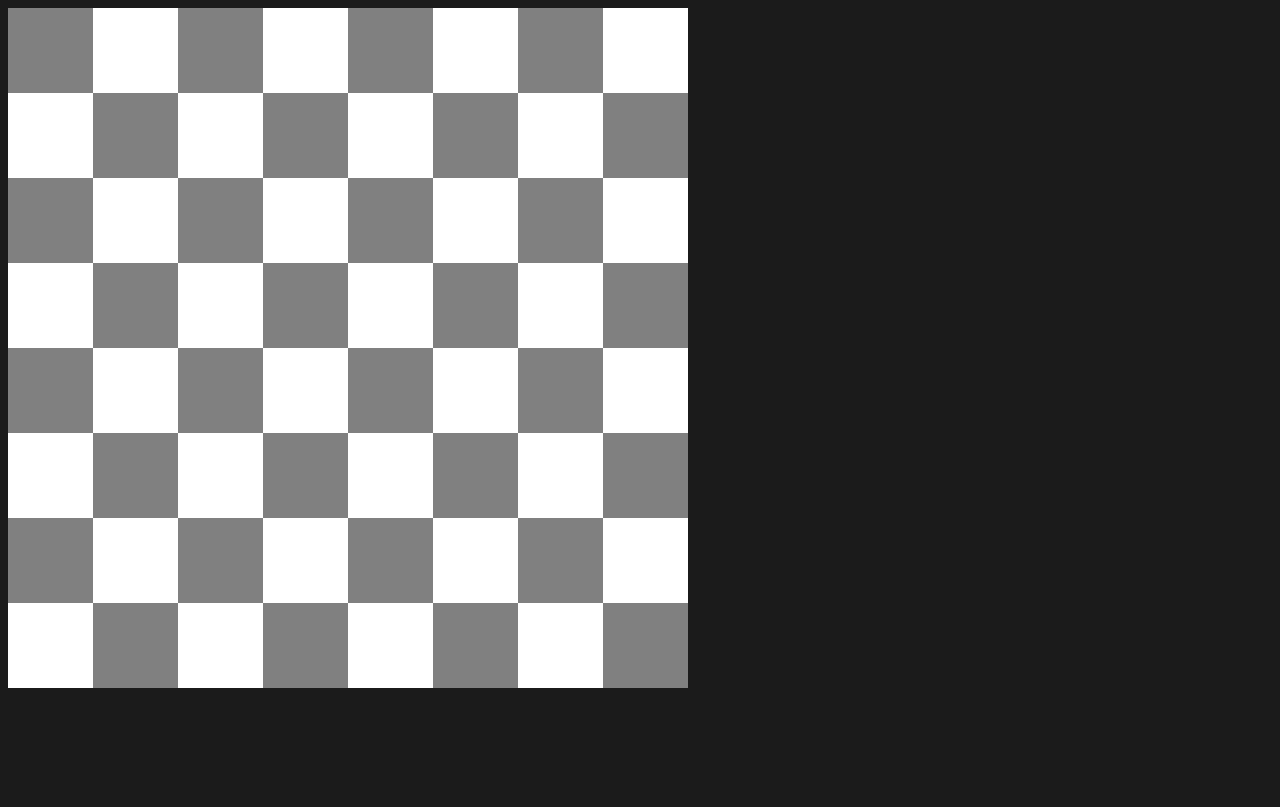
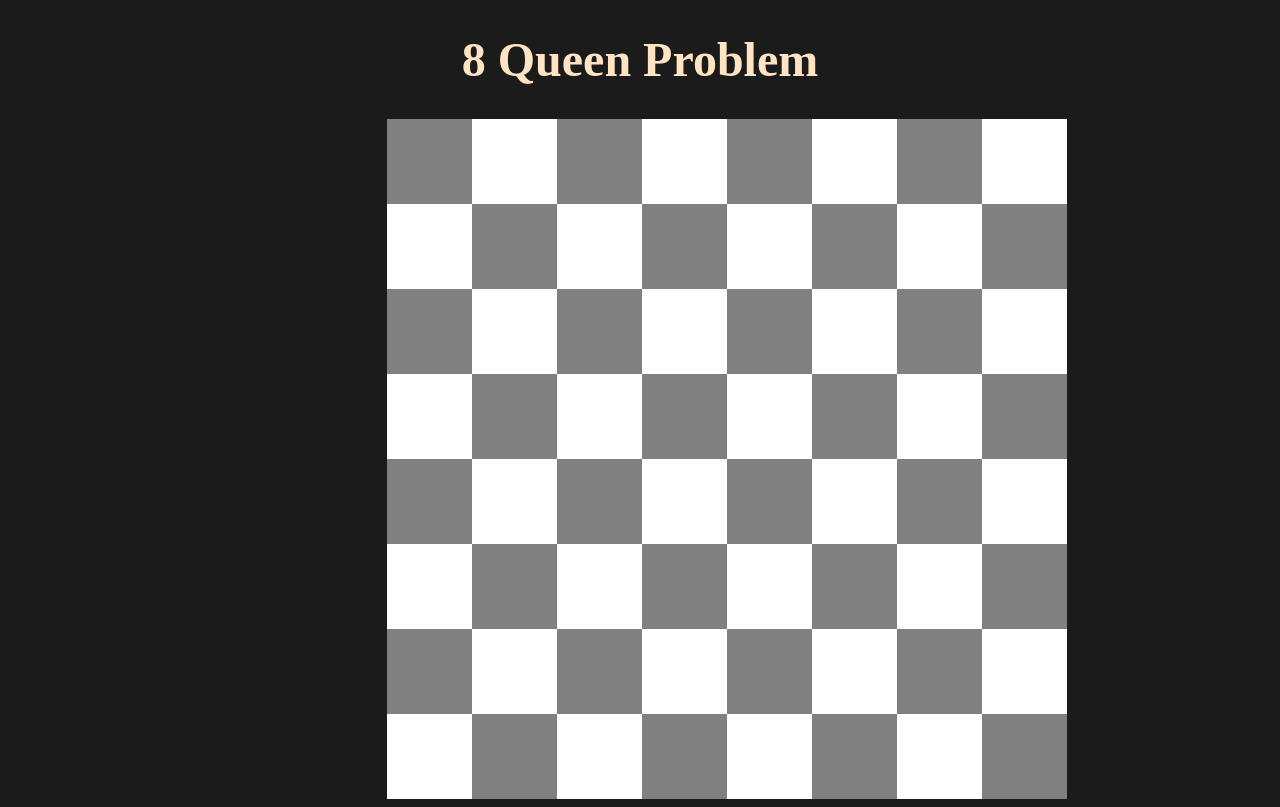
Before and after one commit to mohamedsaleh1984/n-queen-react, a React (Create React App) app in the folder n-queen-problem/: page / in a window 1280 px wide. Built offline with nearby package versions, Linux system fonts and the light colour scheme.

Commit message:
Centered Playground

```diff
--- a/n-queen-problem/src/components/Board.css
+++ b/n-queen-problem/src/components/Board.css
@@ -1,3 +1,19 @@
-.board{
-    color: gray;
+.board {
+  color: gray;
 }
+.eq-header {
+  color: bisque;
+  font-size: 3rem;
+  font-weight: bold;
+  text-align: center;
+}
+
+.board-container {
+  display: block;
+  text-align: center;
+}
+
+.playground {
+  width: 40%;
+  margin: auto;
+}
--- a/n-queen-problem/src/components/Board.js
+++ b/n-queen-problem/src/components/Board.js
@@ -27,6 +27,12 @@ export default function Board() {
 
   return (
     <div className="board">
+      <h1 className="eq-header">8 Queen Problem</h1>
+      <div className="board-container">
+        <div>
+
+        </div>
+        <div className="playground">
         {Board.map((row, rowIndex) => {
           return (
             <div style={{ display: "flex" }}>
@@ -47,5 +53,7 @@ export default function Board() {
           );
         })}
         </div>
+      </div>
+    </div>
   );
 }
```
Lines whose indentation alone changed are shown as unchanged.
